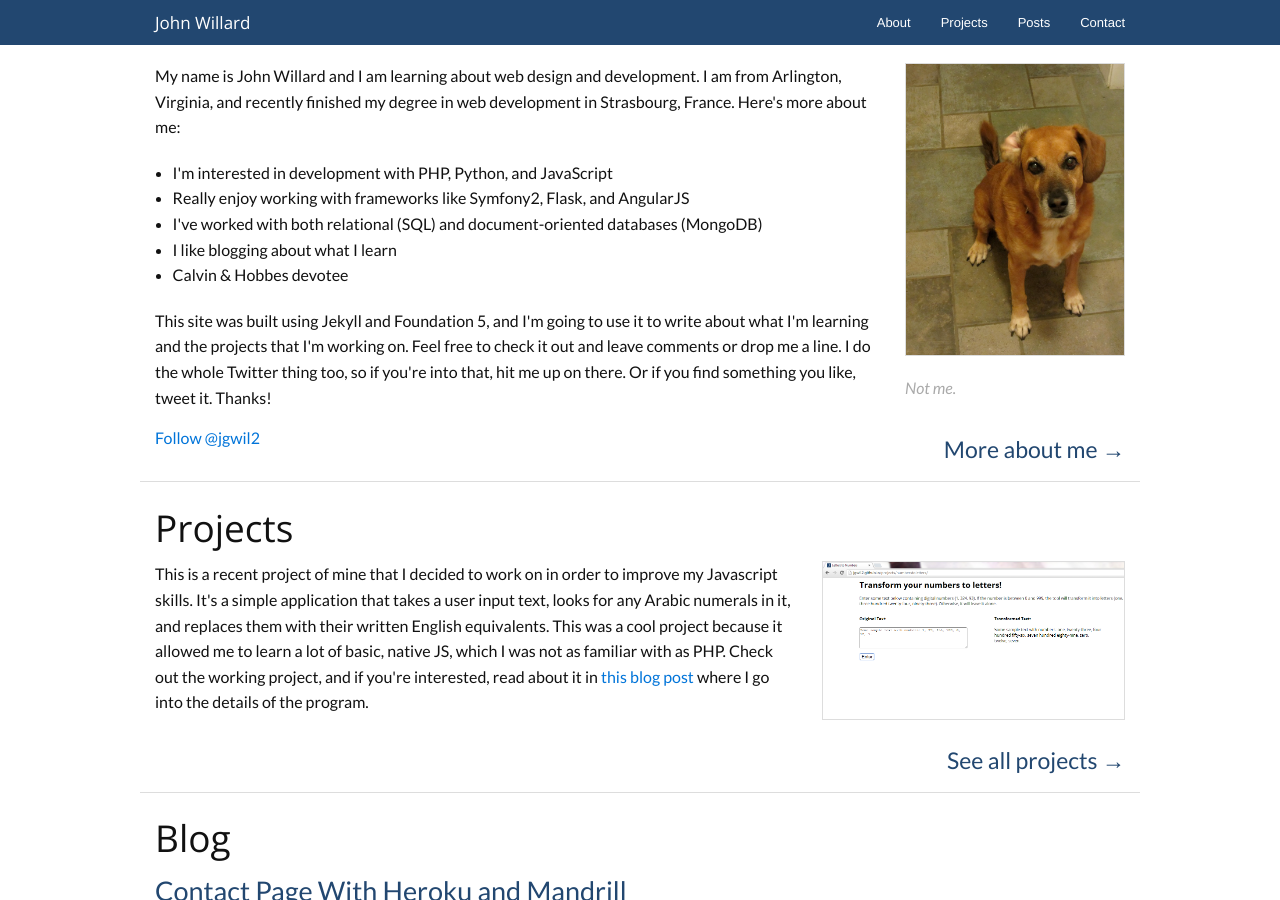
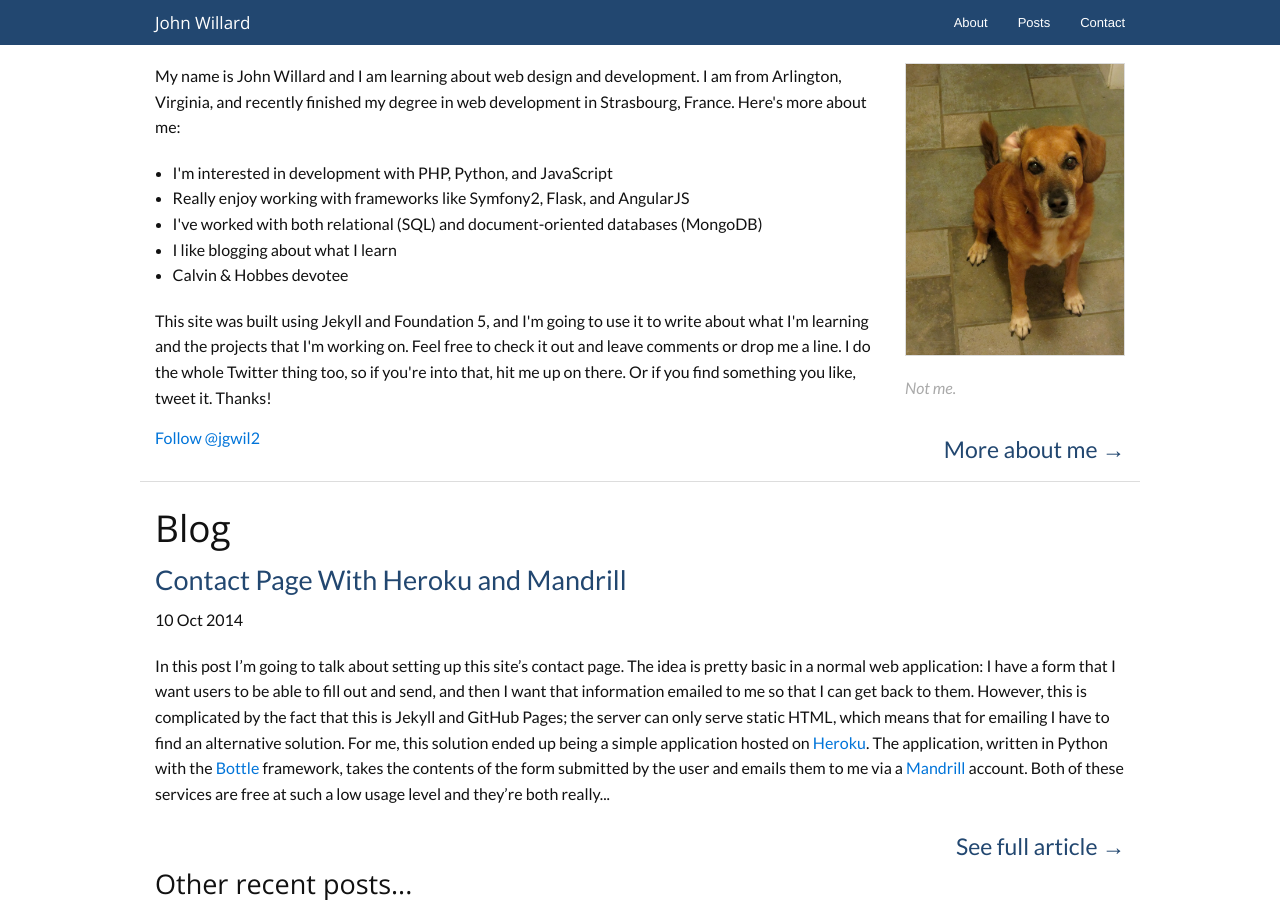
Before and after one commit to jgwil2/jgwil2.github.io, a Jekyll site: the page built from index.html, in a window 1280 px wide and 900 px high. Built offline with Jekyll 4.4.1, drawn with Linux system fonts in a browser that asks for light colours; nearby versions of some CDN libraries; library files that are not in the unit come from our copies; Markdown is read by kramdown in place of the engine named in the settings; comment, search, counter and statistics services are not loaded.

Commit message:
commented out projects

```diff
--- a/_includes/header.html
+++ b/_includes/header.html
@@ -28,7 +28,7 @@
           <ul class="right">
             {% assign active = page.url | downcase | split : '/' %}
             <li><a href="/about">About</a></li>
-            <li><a href="/projects">Projects</a></li>
+            <!--<li><a href="/projects">Projects</a></li>-->
             <li><a href="/posts">Posts</a></li>
             <li><a href="/contact">Contact</a></li>
           </ul>
--- a/index.html
+++ b/index.html
@@ -38,7 +38,7 @@
 			<h4><a href="/about" class="move right">More about me &#8594;</a></h4>
 		</div>
 	</div>
-
+	<!--
 	<div class="row topborder">
 		<div class="large-12 columns">
 			<h2>Projects</h2>
@@ -61,7 +61,7 @@
 			<h4><a href="/projects" class="move right">See all projects &#8594;</a></h4>
 		</div>
 	</div>
-
+	-->
 	{% for post in site.posts limit:1 %}
     <div class="row topborder">
 		<div class="large-12 columns">
```
